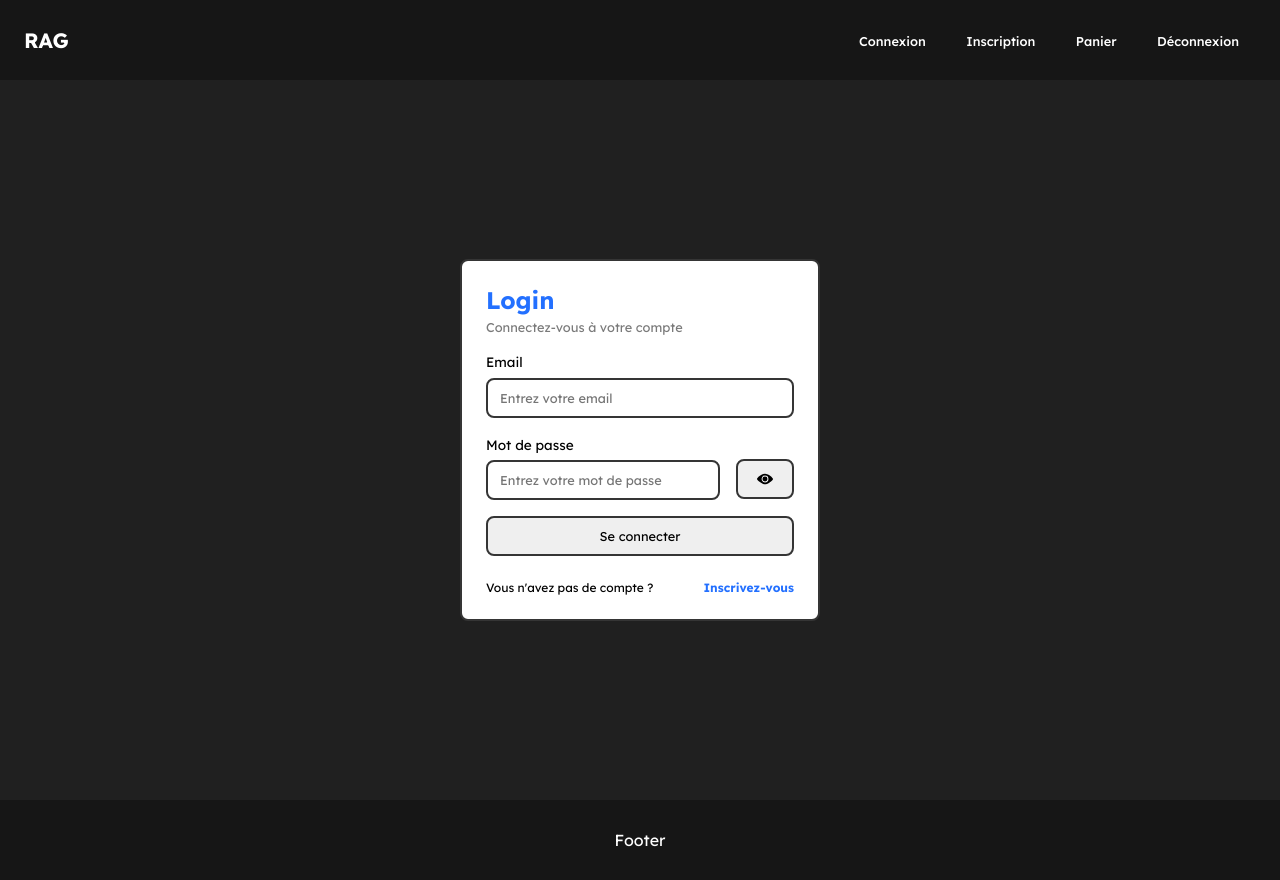
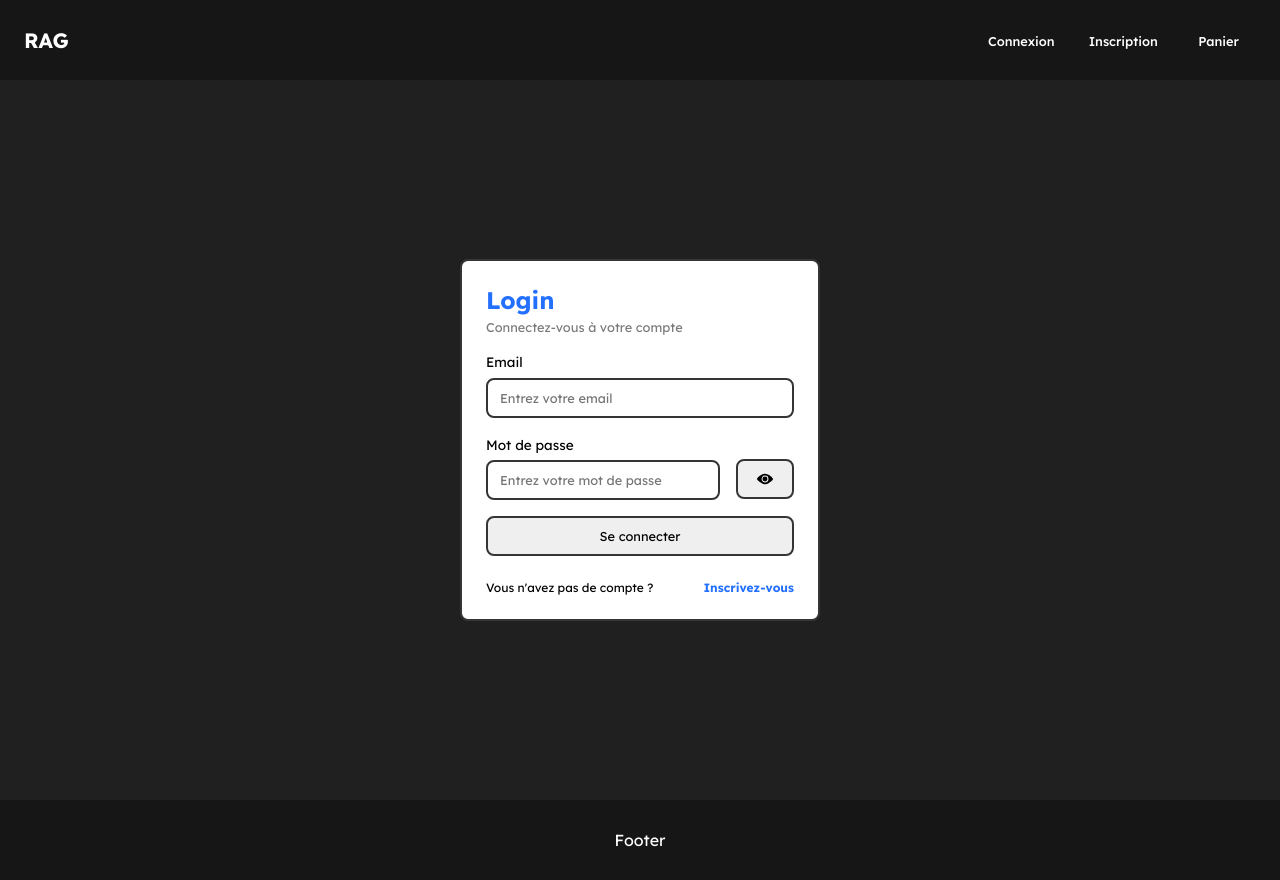
Before and after one commit to Mapics/front-rag, a React (Create React App) app: page /login in a window 1280 px wide. Built offline with nearby package versions, Linux system fonts and the light colour scheme.

Commit message:
connexion/deconnexion

```diff
--- a/package.json
+++ b/package.json
@@ -8,6 +8,7 @@
     "@testing-library/user-event": "^14.5.1",
     "axios": "^1.6.2",
     "cookie": "^0.6.0",
+    "js-cookie": "^3.0.5",
     "navigate": "^0.3.6",
     "react": "^18.2.0",
     "react-dom": "^18.2.0",
--- a/src/components/header/header.jsx
+++ b/src/components/header/header.jsx
@@ -1,12 +1,27 @@
 import React from "react";
 import { Link } from "react-router-dom";
 import "./header.scss";
+import { useNavigate } from "react-router-dom";
+import { useState, useEffect } from 'react';
+import Cookies from 'js-cookie';
 
 export default function Header() {
+  const [isConnected, setIsConnected] = useState(false);
+  const navigate = useNavigate();
 
-  const disconnect = () => {
-    console.log('disconnect');
+  useEffect(() => {
+    // Vérification de la présence du cookie ici
+    console.log("connecté ?")
+    const userIsConnected = Cookies.get('token') !== undefined;
+    setIsConnected(userIsConnected);
+  }, []);
+
+  const handleLogout = () => {
+    console.log("Deconnection")
+    Cookies.remove('token');
+    setIsConnected(false)
   };
+
 
   return (
     <header>
@@ -14,18 +29,18 @@ export default function Header() {
       <nav>
         <ul>
           {/* Si l'utilisateur n'est pas connecté */}
+          {!isConnected ? (
+            <li>
+              <Link to="/login">Connexion</Link>
+              <Link to="/register">Inscription</Link>
+            </li>
+          ) : (
           <li>
-            <Link to="/login">Connexion</Link>
+            <Link to="/" onClick={handleLogout}>Déconnexion</Link>
           </li>
-          <li>
-            <Link to="/register">Inscription</Link>
-          </li>
-          {/* Si l'utilisateur est connecté */}
+          )}
           <li>
             <Link to="/cart">Panier</Link>
-          </li>
-          <li>
-            <Link to="/" onClick={disconnect}>Déconnexion</Link>
           </li>
         </ul>
       </nav>
--- a/src/pages/login/login.jsx
+++ b/src/pages/login/login.jsx
@@ -1,14 +1,15 @@
+import Cookies from 'js-cookie';
 import React, { useState } from "react";
-import { Link, useNavigate } from "react-router-dom";
+import { Link } from "react-router-dom";
+import { useNavigate } from "react-router-dom";
 import "./login.scss";
 
 
-const cookie = require('cookie');
 
 
 export default function Login() {
   const [showPassword, setShowPassword] = useState(false);
-
+  const navigate = useNavigate();
   const handleShowPassword = () => {
     setShowPassword(!showPassword);
   };
@@ -32,8 +33,9 @@ export default function Login() {
 
       if (reponse.ok) {
         console.log("Connexion réussie");
-        cookie.set('token', 'valeur_du_token', { secure: true, sameSite: 'Strict' });
-        useNavigate.use("/");
+        Cookies.set('token', 'clé_secrète', { sameSite: 'Strict' });
+        navigate("/")
+        window.location.reload();
       } else {
         console.error("Erreur lors de la connexion");
       }
@@ -44,6 +46,7 @@ export default function Login() {
       setPassword("");
     }
   };
+
   return (
     <div className="login">
       <div className="containerLogin">
```
Also changed, not shown: 1 other file (tests, documents, lock files or other folders).
